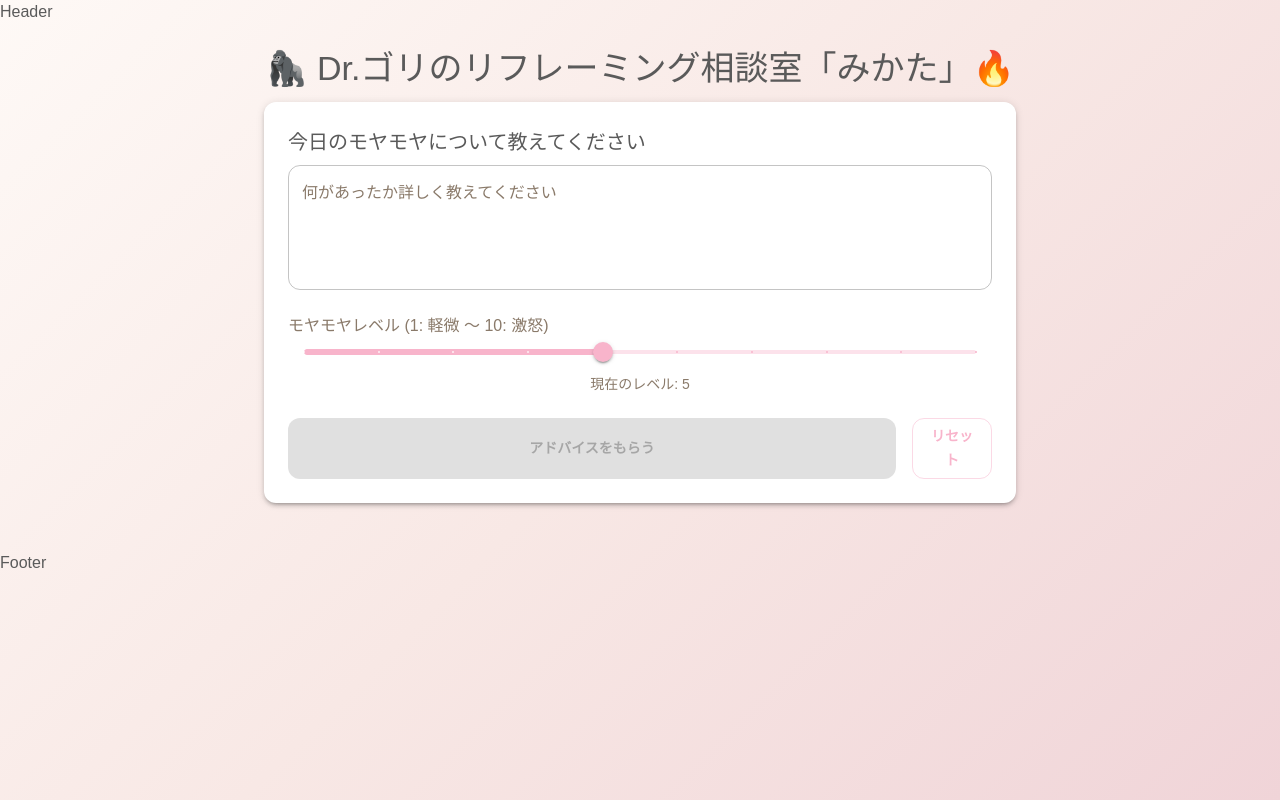
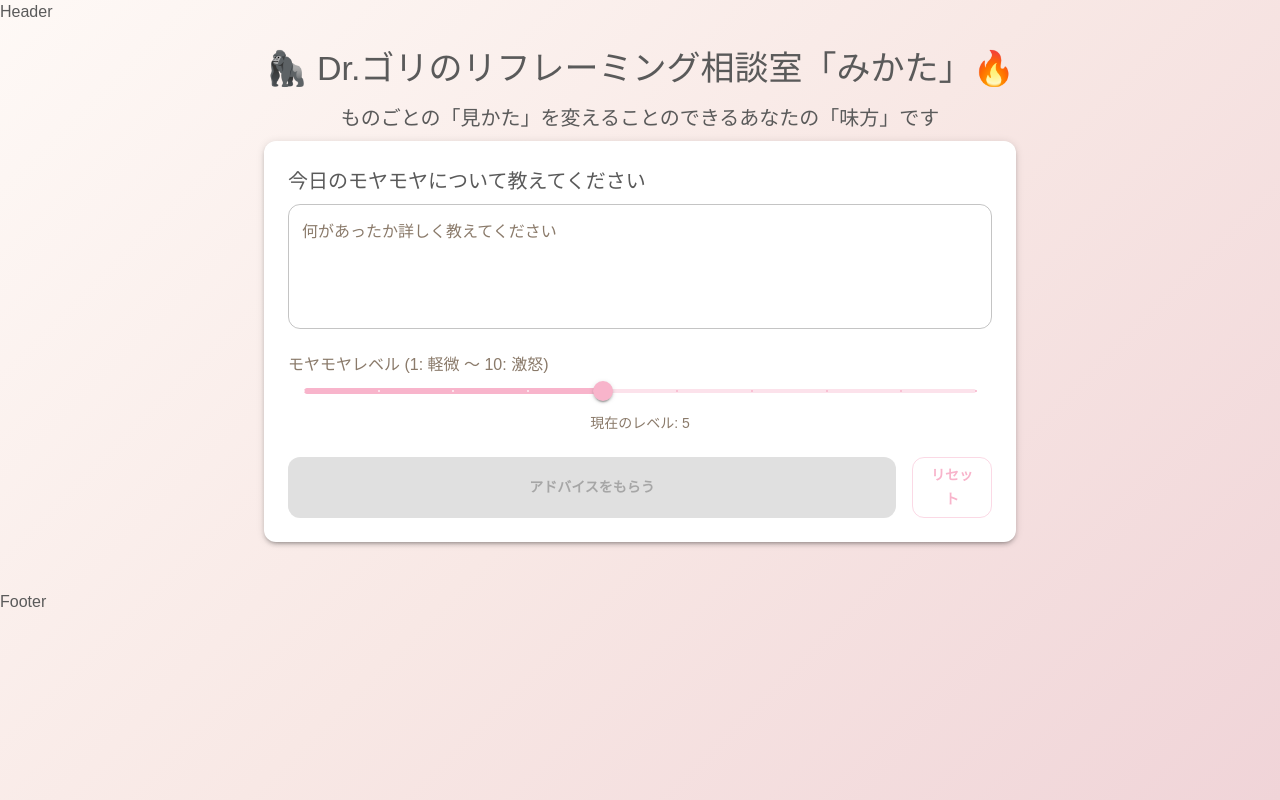
Before and after one commit to yoshihama-nineball/pre-ai-assistant-app, a Next.js app in the folder frontend/: page / in a window 1280 px wide. Built offline with nearby package versions, Linux system fonts and the light colour scheme.

Commit message:
fix: アプリ紹介

```diff
--- a/frontend/src/components/reframing/Reframing.tsx
+++ b/frontend/src/components/reframing/Reframing.tsx
@@ -70,6 +70,9 @@ const Reframing = () => {
     <Box sx={{ maxWidth: 800, mx: 'auto', p: 3 }}>
       <Typography variant="h4" component="h1" gutterBottom align="center">
         🦍 Dr.ゴリのリフレーミング相談室「みかた」🔥
+      </Typography>
+      <Typography variant="h6" component="h6" gutterBottom align="center">
+        ものごとの「見かた」を変えることのできるあなたの「味方」です
       </Typography>
 
       {sessionInfo && (
```
